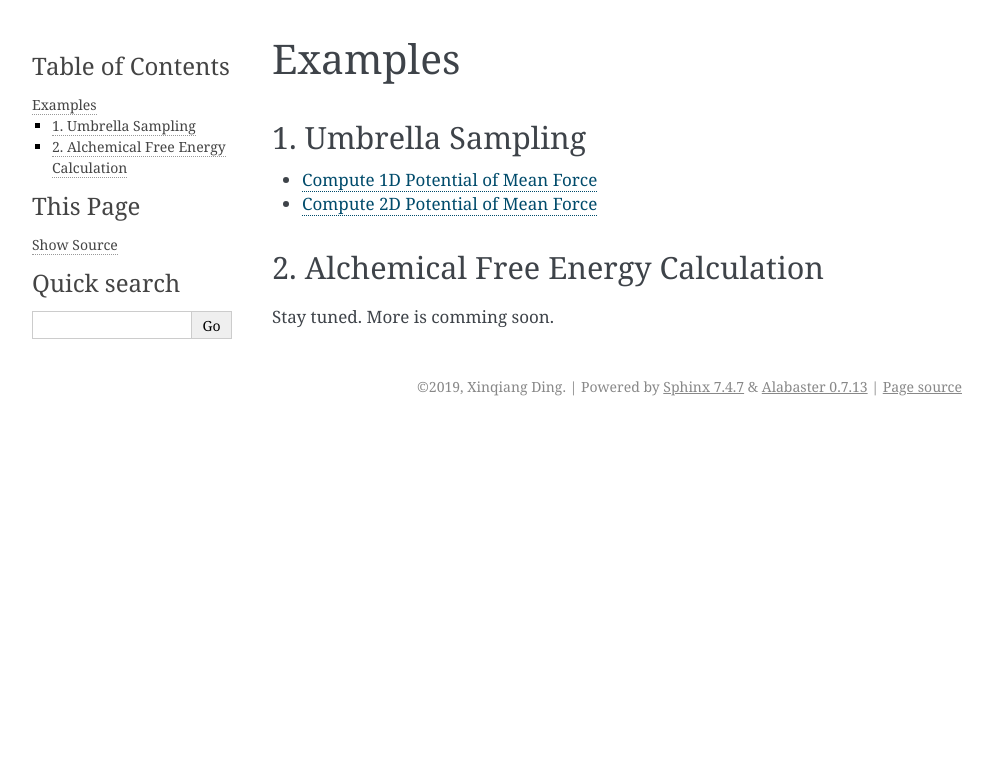
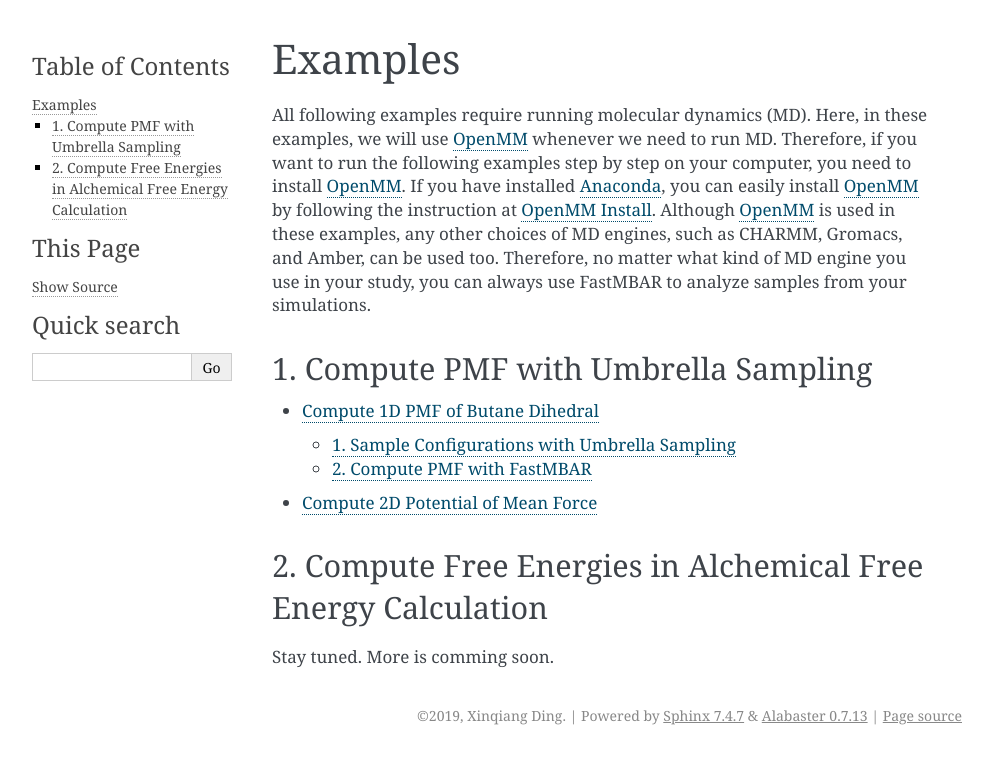
Before and after one commit to BrooksResearchGroup-UM/FastMBAR, a Sphinx documentation site: the page built from docs/source/examples.rst, in a window 1280 px wide. Shown: the top 764 px of the page, without its empty margins (148-1141 px from the left). Built offline with Sphinx 7.4.7, drawn with Linux system fonts in a browser that asks for light colours.

Commit message:
update examples

```diff
--- a/docs/source/examples.rst
+++ b/docs/source/examples.rst
@@ -3,8 +3,17 @@
 Examples
 ========
 
-1. Umbrella Sampling
---------------------
+All following examples require running molecular dynamics (MD).
+Here, in these examples, we will use `OpenMM <http://openmm.org>`_ whenever we need to run MD.
+Therefore, if you want to run the following examples step by step on your computer, you need
+to install `OpenMM`_. If you have installed `Anaconda <https://www.anaconda.com>`_,  you can easily install `OpenMM`_
+by following the instruction at `OpenMM Install <http://docs.openmm.org/latest/userguide/application.html#installing-openmm>`_.
+Although `OpenMM`_ is used in these examples, any other choices of MD engines, such as CHARMM, Gromacs, and Amber, can be used too.
+Therefore, no matter what kind of MD engine you use in your study, you can always use FastMBAR to analyze samples from your simulations.
+
+
+1. Compute PMF with Umbrella Sampling
+----------------------------------------------------------------
 
 .. toctree::
 
@@ -12,7 +21,7 @@ Examples
    umbrella_sampling_2D
 
 
-2. Alchemical Free Energy Calculation
--------------------------------------
+2. Compute Free Energies in Alchemical Free Energy Calculation
+--------------------------------------------------------------
 
 Stay tuned. More is comming soon.
--- a/docs/source/umbrella_sampling_1D.rst
+++ b/docs/source/umbrella_sampling_1D.rst
@@ -1,4 +1,16 @@
-Compute 1D Potential of Mean Force
-==================================
+Compute 1D PMF of Butane Dihedral
+=================================
 
-Stay tuned. More is comming soon.
+This example includes a step-by-step discription on computing the PMF of butane dihedral with umbrella sampling and FastMBAR.
+Umbrella sampling is used to exhaustively sample relavant butane configurations that are centered around multiple dihedral values.
+FastMBAR is used here to compute the PMF by reweighting the configurations sampled from umbrella sampling.
+
+1. Sample Configurations with Umbrella Sampling
+-----------------------------------------------
+
+
+
+
+
+2. Compute PMF with FastMBAR
+----------------------------
```
Also changed, not shown: docs/source/installation.rst (+47 -48 lines), 2 other files.
